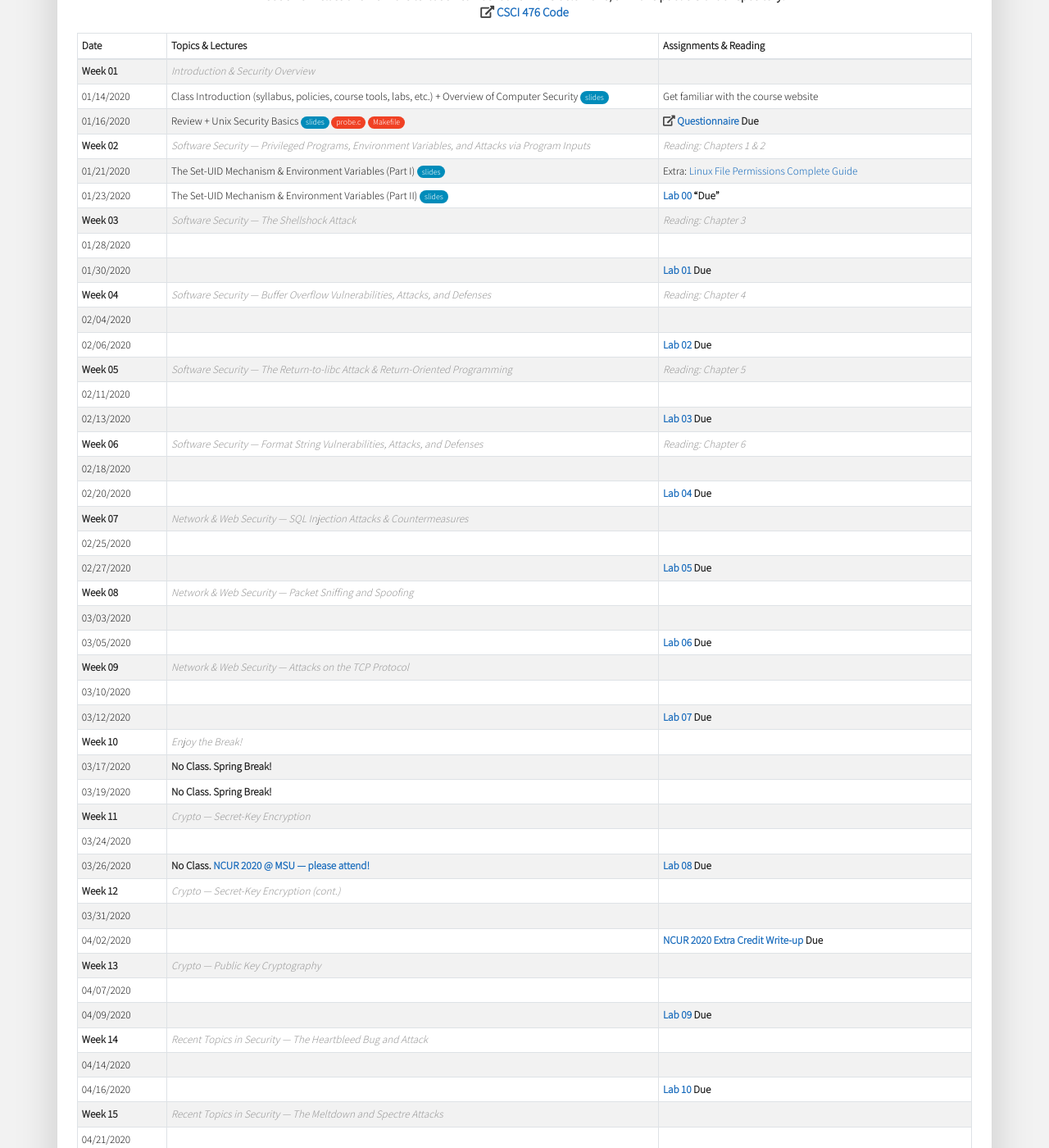
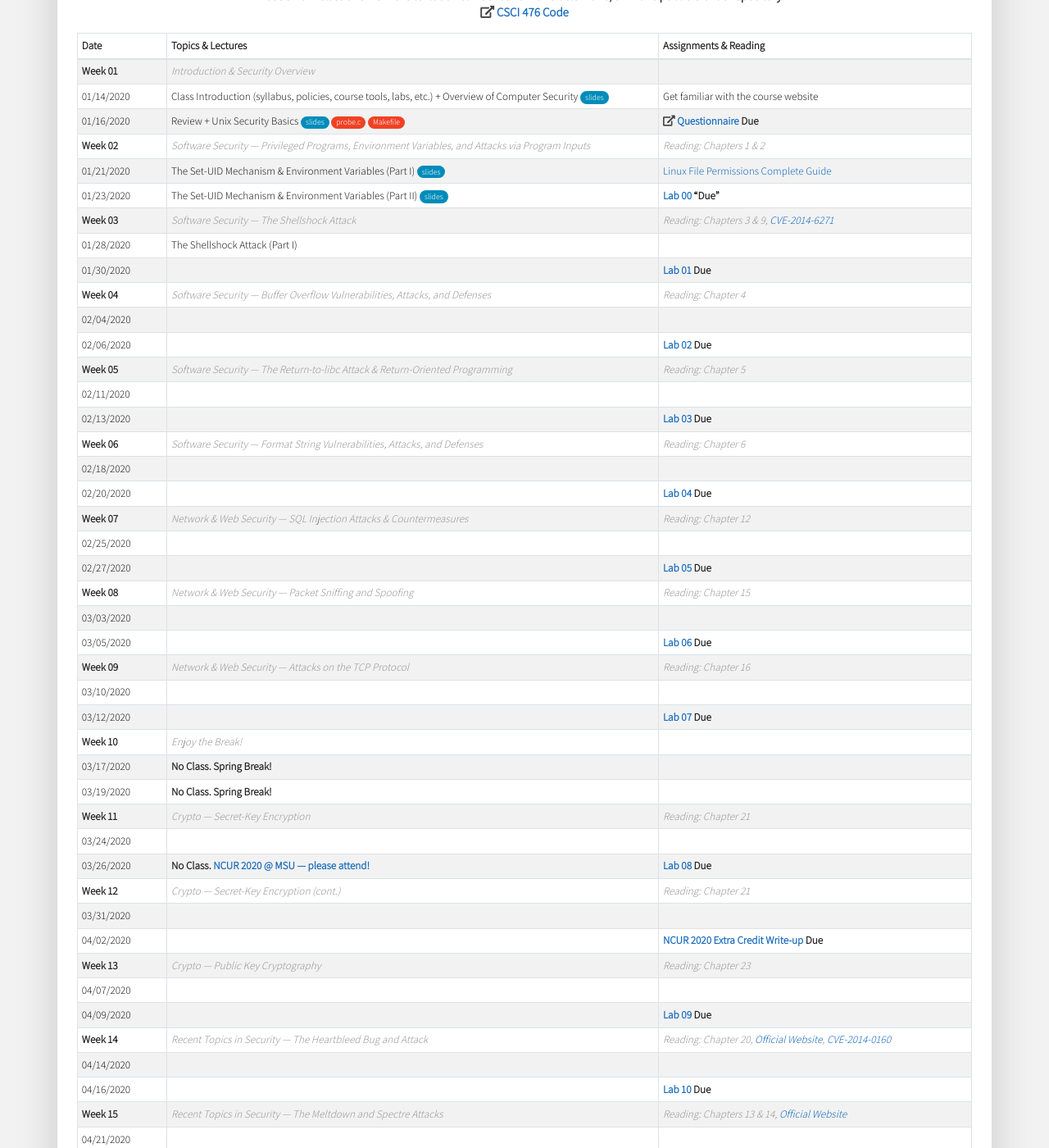
Before and after one commit to traviswpeters/cs476-2020-spring, a Jekyll site: the page built from index.md, in a window 1280 px wide and 1400 px high, scrolled down 1401 px. Shown: the whole window at 82% size. Built offline with Jekyll 4.4.1, drawn with Linux system fonts in a browser that asks for light colours; nearby versions of some CDN libraries; some web fonts are replaced; our own code applies the rules of GitHub Pages for plain Markdown files.

Commit message:
updates (readings)

```diff
--- a/index.md
+++ b/index.md
@@ -167,7 +167,7 @@ Review + Unix Security Basics [slides][slides02]{:.slides} [probe.c]{:.code} [Ma
 The Set-UID Mechanism & Environment Variables (Part I) [slides][slides03]{:.slides}
 </td>
 <td markdown="span">
-Extra: [Linux File Permissions Complete Guide](https://devconnected.com/linux-file-permissions-complete-guide/)
+[Linux File Permissions Complete Guide](https://devconnected.com/linux-file-permissions-complete-guide/)
 </td>
 </tr>
 <tr>
@@ -183,12 +183,14 @@ The Set-UID Mechanism & Environment Variables (Part II) [slides][slides04]{:.sli
 <tr>
 <td markdown="span">**Week 03**</td>
 <td markdown="span" class="note">Software Security --- The Shellshock Attack</td>
-<td markdown="span" class="note">**Reading:** Chapter 3</td>
+<td markdown="span" class="note">**Reading:** Chapters 3 & 9, [CVE-2014-6271](https://cve.mitre.org/cgi-bin/cvename.cgi?name=CVE-2014-6271)</td>
 </tr>
 <tr>
 <td markdown="span">01/28/2020</td>
-<td markdown="span"></td>
-<td markdown="span"></td>
+<td markdown="span">The Shellshock Attack (Part I)</td>
+<td markdown="span">
+<!-- [CVE-2014-6271](https://cve.mitre.org/cgi-bin/cvename.cgi?name=CVE-2014-6271) -->
+</td>
 </tr>
 <tr>
 <td markdown="span">01/30/2020</td>
@@ -257,7 +259,7 @@ The Set-UID Mechanism & Environment Variables (Part II) [slides][slides04]{:.sli
 <tr>
 <td markdown="span">**Week 07**</td>
 <td markdown="span" class="note">Network & Web Security --- SQL Injection Attacks & Countermeasures</td>
-<td markdown="span"></td>
+<td markdown="span" class="note">**Reading:** Chapter 12</td>
 </tr>
 <tr>
 <td markdown="span">02/25/2020</td>
@@ -275,7 +277,7 @@ The Set-UID Mechanism & Environment Variables (Part II) [slides][slides04]{:.sli
 <tr>
 <td markdown="span">**Week 08**</td>
 <td markdown="span" class="note">Network & Web Security --- Packet Sniffing and Spoofing</td>
-<td markdown="span"></td>
+<td markdown="span" class="note">**Reading:** Chapter 15</td>
 </tr>
 <tr>
 <td markdown="span">03/03/2020</td>
@@ -293,7 +295,7 @@ The Set-UID Mechanism & Environment Variables (Part II) [slides][slides04]{:.sli
 <tr>
 <td markdown="span">**Week 09**</td>
 <td markdown="span" class="note">Network & Web Security --- Attacks on the TCP Protocol</td>
-<td markdown="span"></td>
+<td markdown="span" class="note">**Reading:** Chapter 16</td>
 </tr>
 <tr>
 <td markdown="span">03/10/2020</td>
@@ -329,7 +331,7 @@ The Set-UID Mechanism & Environment Variables (Part II) [slides][slides04]{:.sli
 <tr>
 <td markdown="span">**Week 11**</td>
 <td markdown="span" class="note">Crypto --- Secret-Key Encryption</td>
-<td markdown="span"></td>
+<td markdown="span" class="note">**Reading:** Chapter 21</td>
 </tr>
 <tr>
 <td markdown="span">03/24/2020</td>
@@ -347,7 +349,7 @@ The Set-UID Mechanism & Environment Variables (Part II) [slides][slides04]{:.sli
 <tr>
 <td markdown="span">**Week 12**</td>
 <td markdown="span" class="note">Crypto --- Secret-Key Encryption (cont.)</td>
-<td markdown="span"></td>
+<td markdown="span" class="note">**Reading:** Chapter 21</td>
 </tr>
 <tr>
 <td markdown="span">03/31/2020</td>
@@ -365,7 +367,7 @@ The Set-UID Mechanism & Environment Variables (Part II) [slides][slides04]{:.sli
 <tr>
 <td markdown="span">**Week 13**</td>
 <td markdown="span" class="note">Crypto --- Public Key Cryptography</td>
-<td markdown="span"></td>
+<td markdown="span" class="note">**Reading:** Chapter 23</td>
 </tr>
 <tr>
 <td markdown="span">04/07/2020</td>
@@ -383,7 +385,8 @@ The Set-UID Mechanism & Environment Variables (Part II) [slides][slides04]{:.sli
 <tr>
 <td markdown="span">**Week 14**</td>
 <td markdown="span" class="note">Recent Topics in Security --- The Heartbleed Bug and Attack</td>
-<td markdown="span"></td>
+<td markdown="span" class="note">**Reading:** Chapter 20, [Official Website](http://heartbleed.com), [CVE-2014-0160](https://cve.mitre.org/cgi-bin/cvename.cgi?name=cve-2014-0160)
+</td>
 </tr>
 <tr>
 <td markdown="span">04/14/2020</td>
@@ -401,7 +404,7 @@ The Set-UID Mechanism & Environment Variables (Part II) [slides][slides04]{:.sli
 <tr>
 <td markdown="span">**Week 15**</td>
 <td markdown="span" class="note">Recent Topics in Security --- The Meltdown and Spectre Attacks</td>
-<td markdown="span"></td>
+<td markdown="span" class="note">**Reading:** Chapters 13 & 14, [Official Website](https://meltdownattack.com)</td>
 </tr>
 <tr>
 <td markdown="span">04/21/2020</td>
```
